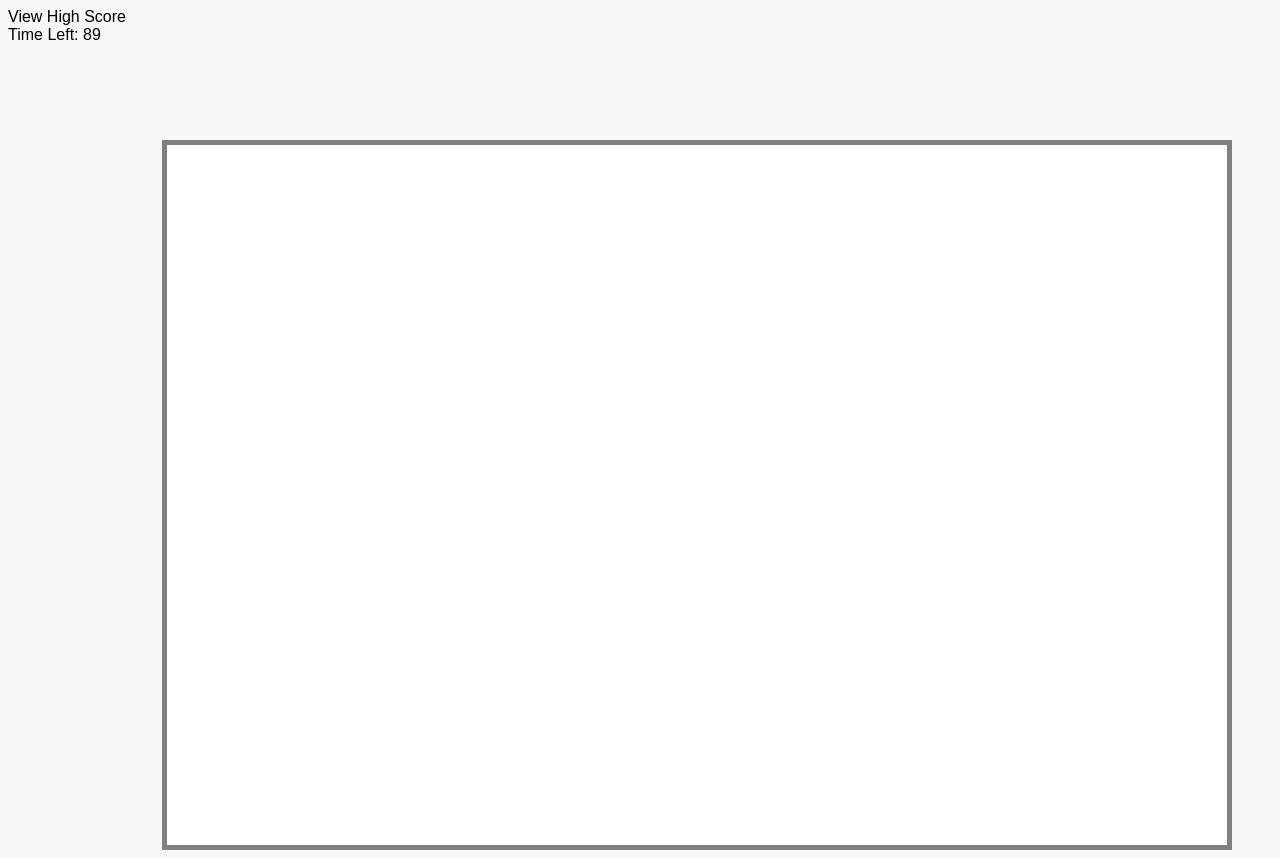
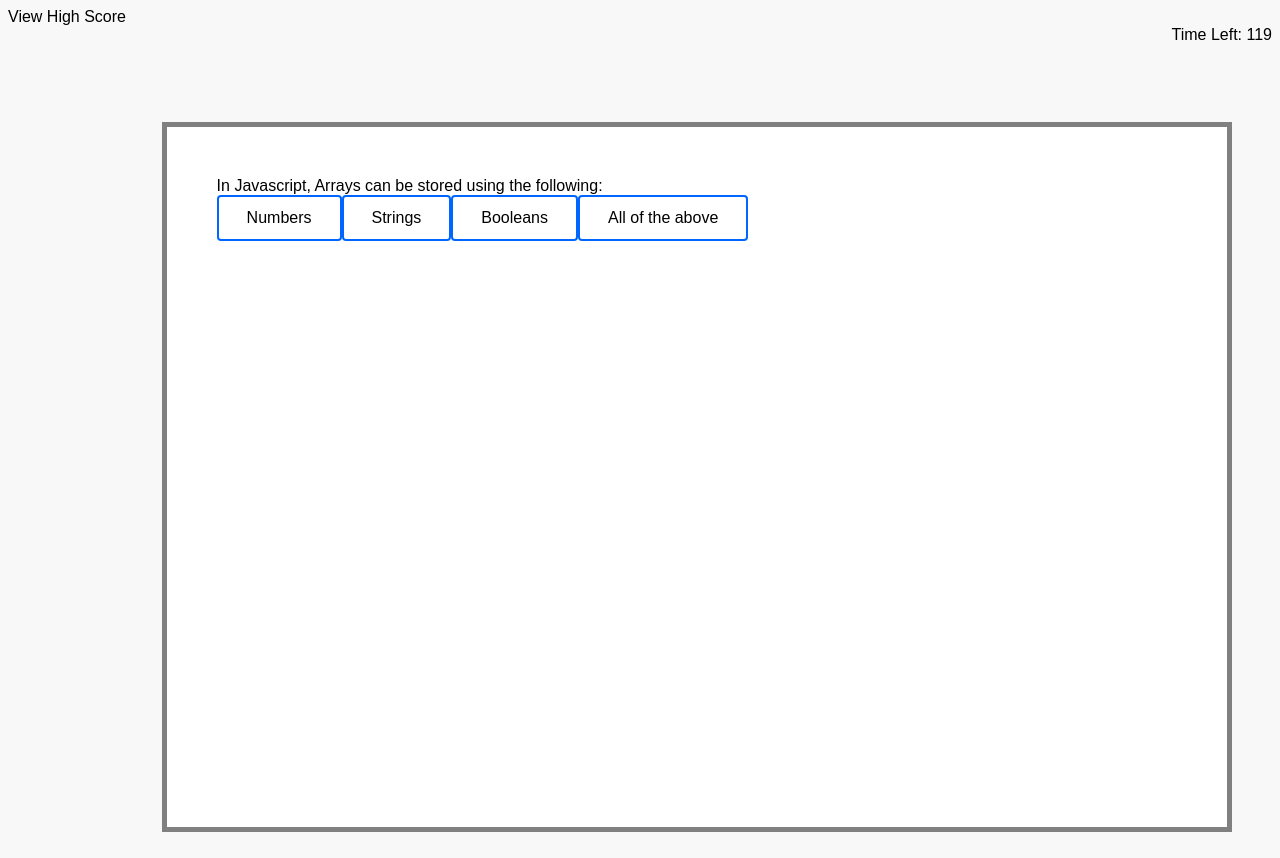
Before and after one commit to j-faust/api-module-challenge, a plain HTML site: page index.html in a window 1280 px wide. Both pictures are taken after a click on the button "Start Quiz!". Drawn offline with Linux system fonts and the light colour scheme.

Commit message:
Added code in JS file to display question and answer when start quiz buttonis clicked.  Added styling in CSS file also

```diff
--- a/assets/script.js
+++ b/assets/script.js
@@ -102,11 +102,11 @@ const quiz = [
     },    {
         question: "What type of bracket is used to indicate that a variable is an array?",
         answers: [{
-            text: "()", isCorrect: false
+            text: "( )", isCorrect: false
         }, {
-            text: "{}", isCorrect: false
+            text: "{ }", isCorrect: false
         }, {
-            text: "[]", isCorrect: true
+            text: "[ ]", isCorrect: true
         }, {
             text: "||", isCorrect: false
         }]
@@ -128,14 +128,14 @@ const quiz = [
 // function to begin quiz -- it will hide the instruction box and display the first quiz question when start is clicked
 function beginQuiz() {
     // timer set to start for time given to complete the quiz
-    let timeLeft = 90;
+    let timeLeft = 120;
     let countdown = setInterval(function() {
-        if(timeLeft <= 0) {
+        if(timeLeft <= -1) {
             clearInterval(countdown); // Quiz Over
         } else {
-            document.getElementById("timer-text").innerText = "Time Left: " + timeLeft
+            document.getElementById("timer-text").innerText = "Time Left: " + timeLeft //sets time left to  be displayed on the the page
         }
-        timeLeft -= 1;
+        timeLeft--;
     }, 1000);
 
 
@@ -144,18 +144,47 @@ function beginQuiz() {
 
     // display quiz box with first question in the quiz box
     document.getElementById("quiz-container").setAttribute('style', 'display: block');
+
+    nextQuestion();
     return false;
 
 }
 
+// Function for the questions -> If the questions haven't reached the total length of the quiz array then it will proceed to the next question, if it is at the last question in the array then it will go to
+// the endQuiz() function to proceed and have the user enter intials for high score board.
 function nextQuestion() {
     currentQuestion++;
     if(currentQuestion > quiz.length) {
+        endQuiz();
+    } else {
+        let q = quiz[currentQuestion]
+        document.getElementById("question-container").innerText = q.question;
 
-    }
+        const e = document.getElementById("quiz-btn"); // assigning 'e' to get element from HTML doc
+
+        // using while loop to loop through and remove the all child elements each time to prevent from
+        // all answer choices showing as the questions progress
+        let child = e.lastElementChild;
+        while (child) {
+        e.removeChild(child); //removing child elements for answer buttons
+        child = e.lastElementChild;
+        }
+        q.answers.forEach(addAnswerButton);
+
+    };
 
 }
 
+// Function to add answer choice buttons to the questions
+function addAnswerButton(a) {
+    let answrBtn = document.createElement("BUTTON");
+    answrBtn.innerText = a.text;
+    answrBtn.value = a.isCorrect;
+    answrBtn.onclick = answerQuestion;
+    document.getElementById("quiz-btn").appendChild(answrBtn);
 
-let answerBtn = document.createElement("button");
-answerBtn.innerHTML = "";
+}
+
+function answerQuestion(isCorrect) {
+    nextQuestion();
+}
--- a/assets/styles.css
+++ b/assets/styles.css
@@ -1,8 +1,10 @@
 :root {
     --bgContainer: #FFFFFF;
     --bgMain: #F8F8F8;
-    --timerText: 0033FF;
-    --buttonBorder: 0066FF;
+    --timerText: #0033FF;
+    --buttonBorder: #0066FF;
+    --textPageColor: black;
+    --textButtonHover: #FFFFFF;
 
 }
 
@@ -11,6 +13,56 @@ body {
     background-color: var(--bgMain);
 }
 
+#high-score {
+    align-items: center;
+    position: relative;
+}
+
+#timer-text {
+    position: relative;
+    float: right;
+}
+
+button {
+    transition-duration: 0.4s;
+    border: 2px solid var(--buttonBorder);
+    background-color: var(--bgContainer);
+    color: var(--textPageColor);
+    font-size: 16px;
+    padding: 12px 28px;
+    border-radius: 4px;
+}
+
+button:hover {
+    border: 2px solid var(--buttonBorder);
+    background-color: var(--buttonBorder);
+    color: var(--textButtonHover);
+    font-size: 16px;
+    padding: 12px 28px;
+    border-radius: 4px;
+    box-shadow: 5px 5px 15px -1px rgba(0,0,0,0.51);
+}
+
+/* #quiz-btn{
+transition-duration: 0.4s;
+border: 2px solid var(--buttonBorder);
+background-color: var(--bgContainer);
+color: var(--textPageColor);
+font-size: 16px;
+width: 350px;
+padding: 12px 28px;
+border-radius: 4px;
+}
+
+#quiz-btn:hover {
+        border: 2px solid var(--buttonBorder);
+    background-color: var(--buttonBorder);
+    color: var(--textButtonHover);
+    font-size: 16px;
+    padding: 12px 28px;
+    border-radius: 4px;
+    box-shadow: 5px 5px 15px -1px rgba(0,0,0,0.51);
+} */
 
 #instruction-box {
     background-color: var(--bgContainer);
@@ -24,7 +76,7 @@ body {
 }
 
 #quiz-container {
-    background-color: white;
+    background-color: var(--bgContainer);
     width: 75vw;
     height: 75vh;
     padding: 50px;
@@ -35,7 +87,7 @@ body {
 }
 
 #high-score-container {
-    background-color: white;
+    background-color: var(--bgContainer);
     width: 75vw;
     height: 75vh;
     padding: 50px;
@@ -46,7 +98,7 @@ body {
 }
 
 #return-container {
-    background-color: white;
+    background-color: var(--bgContainer);
     width: 75vw;
     height: 75vh;
     padding: 50px;
```
